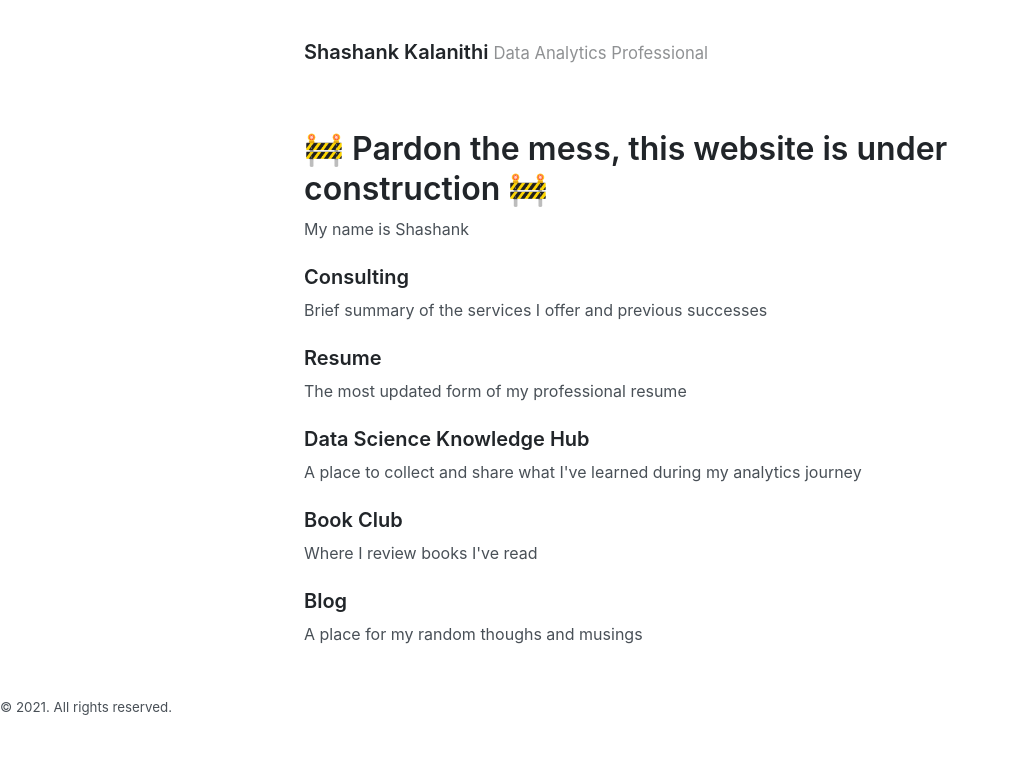
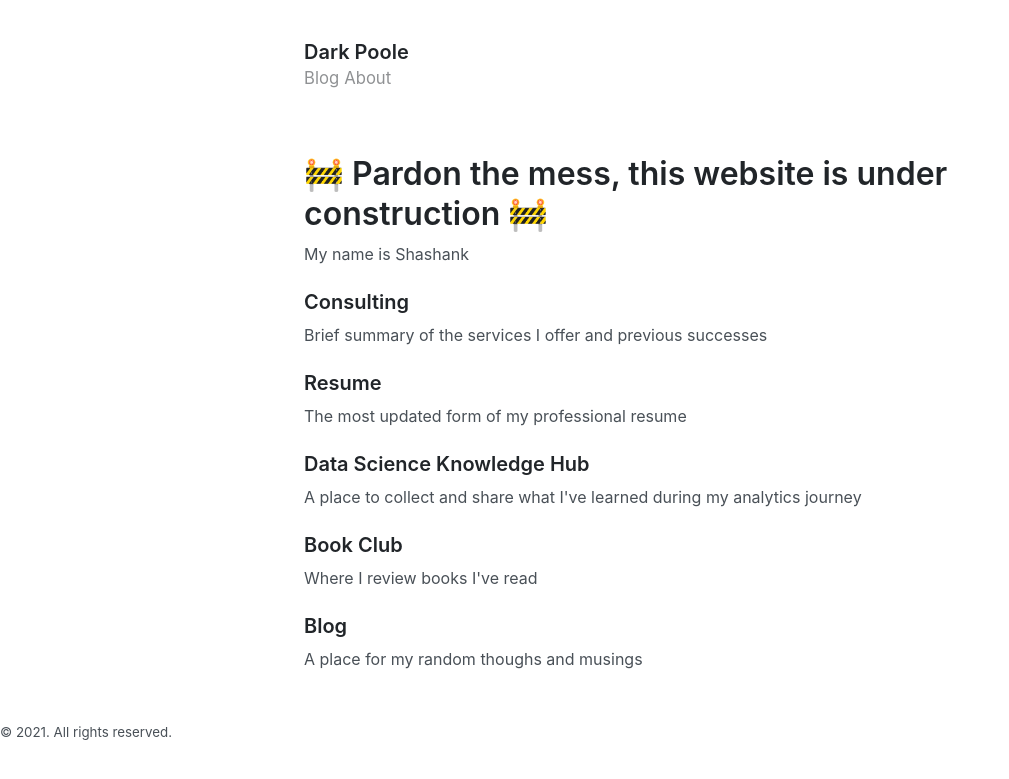
Before and after one commit to kshashank03/kshashank03.github.io, a Jekyll site: the page built from index.html, in a window 1280 px wide. Shown: the top 779 px of the page, without its empty margins (0-1009 px from the left). Built offline with Jekyll 4.4.1, drawn with Linux system fonts in a browser that asks for light colours; the list of posts is cut into pages by our own code.

```diff
--- a/_config.yml
+++ b/_config.yml
@@ -1,7 +1,6 @@
 # Setup
-title: Shashank Kalanithi
-tagline: Data Analytics Professional
-url: https://kshashank03.github.io
+title: Dark Poole
+url: https://getpoole.com
 paginate: 1
 baseurl: ""
 permalink: pretty
@@ -33,9 +32,17 @@ sass:
 
 # Specify the author for blog posts
 author:
-  name: Shashank Kalanithi
-  url: https://twitter.com/kalamari95
-  email:
+  name: Mark Otto
+  url: https://twitter.com/mdo
+  email: markdotto@gmail.com
 
 # Custom vars
 version: 3.0.0
+
+# Navbar page list
+nav:
+  - title: Blog
+    url: /archive
+
+  - title: About
+    url: /about
--- a/_layouts/default.html
+++ b/_layouts/default.html
@@ -1,15 +1,18 @@
-<!doctype html>
-<html lang="en">
-
+<!DOCTYPE html>
+<html lang="en" data-theme="dark-poole">
   {% include head.html %}
 
   <body>
-
     <div class="container content">
       <header class="masthead">
         <h3 class="masthead-title">
           <a href="{{ site.baseurl }}/" title="Home">{{ site.title }}</a>
-          <small>{{ site.tagline }}</small>
+
+          <nav class="nav">
+            {% for nav in site.nav %}
+            <small><a href="{{ nav.url }}">{{ nav.title }}</a></small>
+            {% endfor %}
+          </nav>
         </h3>
       </header>
 
```
Also changed, not shown: other parts of _layouts/default.html (+27 -9 lines), 1 other file.
